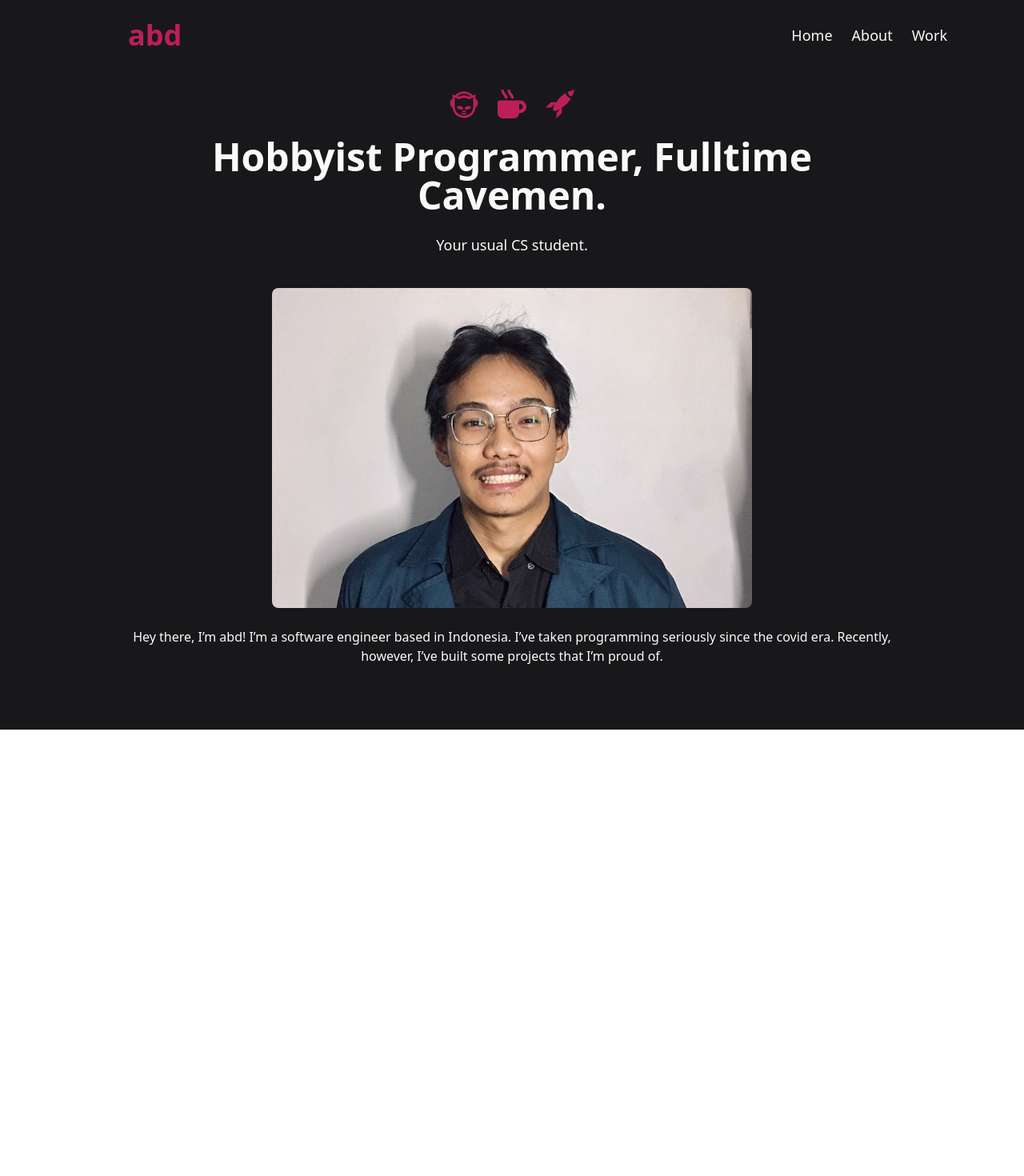
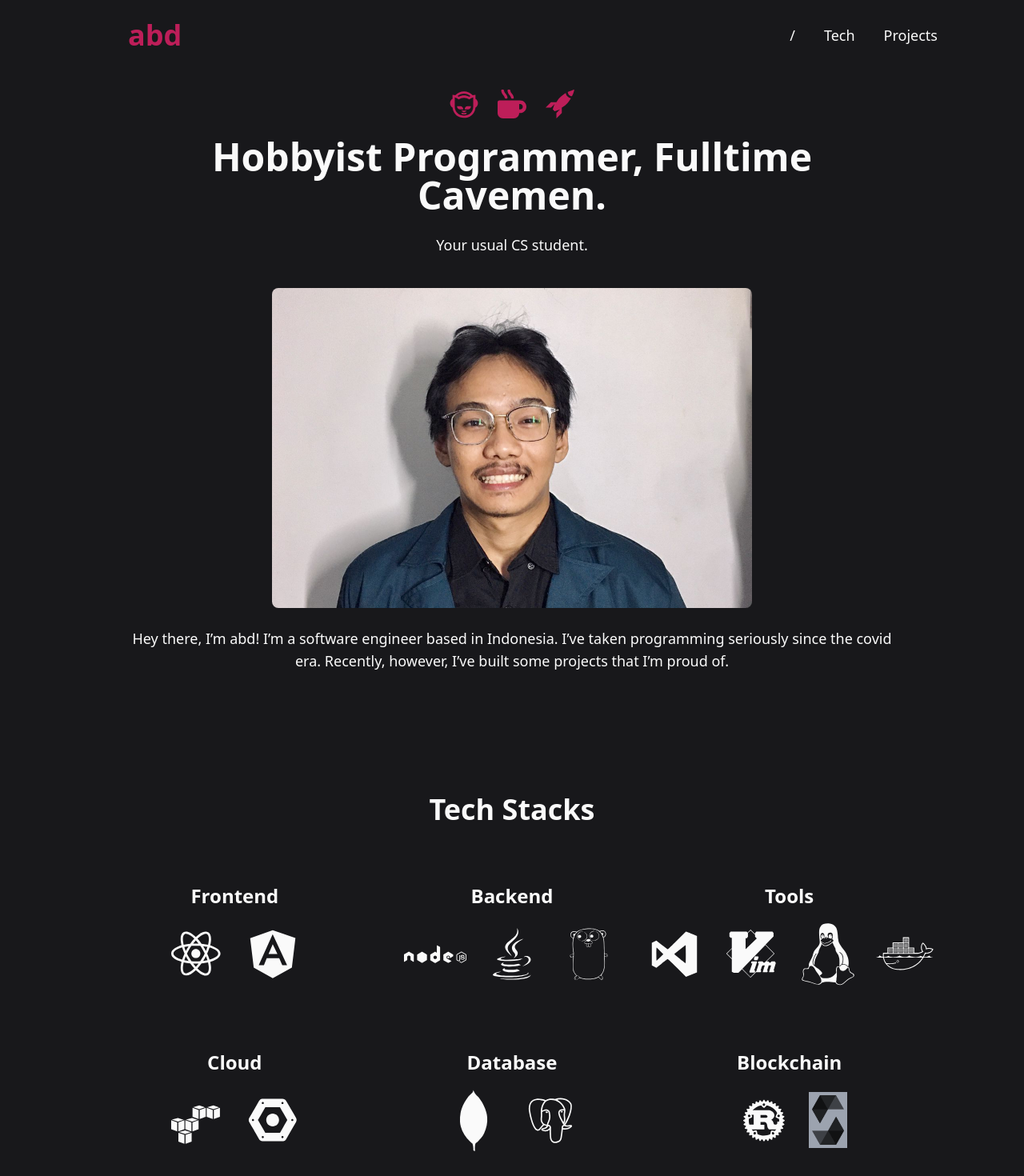
Before and after one commit to 0xzre/profile, a React (Vite) app in the folder client/: page / in a window 1280 px wide. Shown: the top 1470 px of the page at 80% size. Before the commit the page ends 912 px from the top, so only its background shows below. Built offline with nearby package versions, Linux system fonts and the light colour scheme.

Commit message:
add logos tech stacks

```diff
--- a/client/src/App.tsx
+++ b/client/src/App.tsx
@@ -1,22 +1,36 @@
-import { Button } from "@/components/ui/button"
 import { FaNapster } from "react-icons/fa";
 import { FaMugHot } from "react-icons/fa";
 import { GoRocket } from "react-icons/go";
+import { DiReact } from "react-icons/di";
+import { DiVisualstudio } from "react-icons/di";
+import { DiVim } from "react-icons/di";
+import { DiNodejs } from "react-icons/di";
+import { DiAngularSimple } from "react-icons/di";
+import { DiMongodb } from "react-icons/di";
+import { DiLinux } from "react-icons/di";
+import { DiPostgresql } from "react-icons/di";
+import { DiAws } from "react-icons/di";
+import { DiGoogleCloudPlatform } from "react-icons/di";
+import { DiDocker } from "react-icons/di";
+import { DiJava } from "react-icons/di";
+import { DiGo } from "react-icons/di";
+import { DiRust } from "react-icons/di";
+
 
 function App() {
   return (
-    <div className="bg-primary text-primary-foreground min-h-screen px-10 sm:px-20 md:px-40 pb-20">
+    <div className="bg-primary text-primary-foreground min-h-screen px-10 sm:px-20 md:px-40 pb-20 scroll-smooth">
       <nav className="flex justify-between items-center py-6 fixed w-[80%] bg-primary">
         <div className="text-4xl font-bold text-[#bd1e59]">abd</div>
-        <div className="space-x-6 text-lg">
-          <a className="hover:underline" href="#">
-            Home
+        <div className="space-x-3 text-lg">
+          <a className="p-3 rounded-md transition duration-300 hover:bg-slate-700" href="#">
+            /
           </a>
-          <a className="hover:underline" href="#">
-            About
+          <a className="p-3 rounded-md transition duration-300 hover:bg-slate-700" href="#">
+            Tech
           </a>
-          <a className="hover:underline" href="#">
-            Work
+          <a className="p-3 rounded-md transition duration-300 hover:bg-slate-700" href="#">
+            Projects
           </a>
         </div>
       </nav>
@@ -53,10 +67,94 @@ function App() {
             }}
             width="600"
           />
-          <p className="text-center">
+          <p className="text-center text-lg">
             Hey there, I’m abd! I’m a software engineer based in Indonesia. I’ve taken programming seriously since the covid era. Recently,
             however, I’ve built some projects that I’m proud of.
           </p>
+        </div>
+        <div className="mt-28 space-y-8 flex flex-col">
+          <h1 className="text-4xl font-semibold text-center">
+            Tech Stacks
+          </h1>
+          <div>
+            <div className="grid grid-cols-1 md:grid-cols-3 gap-20 mt-10">
+              <div className="flex flex-col items-center space-y-4">
+                <div className="text-2xl font-semibold">Frontend</div>
+                <div className="flex space-x-4">
+                  <div>
+                    <DiReact size='5rem'/>
+                  </div>
+                  <div>
+                    <DiAngularSimple size='5rem'/>
+                  </div>
+                </div>
+              </div>
+              <div className="flex flex-col items-center space-y-4">
+                <div className="text-2xl font-semibold">Backend</div>
+                <div className="flex space-x-4">
+                  <div>
+                    <DiNodejs size='5rem'/>
+                  </div>
+                  <div>
+                    <DiJava size='5rem'/>
+                  </div>
+                  <div>
+                    <DiGo size='5rem'/>
+                  </div>
+                </div>
+              </div>
+              <div className="flex flex-col items-center space-y-4">
+                <div className="text-2xl font-semibold">Tools</div>
+                <div className="flex space-x-4">
+                  <div>
+                    <DiVisualstudio size='5rem'/>
+                  </div>
+                  <div>
+                    <DiVim size='5rem'/>
+                  </div>
+                  <div>
+                    <DiLinux size='5rem'/>
+                  </div>
+                  <div>
+                    <DiDocker size='5rem'/>
+                  </div>
+                </div>
+              </div>
+              <div className="flex flex-col items-center space-y-4">
+                <div className="text-2xl font-semibold">Cloud</div>
+                <div className="flex space-x-4">
+                  <div>
+                    <DiAws size='5rem'/>
+                  </div>
+                  <div>
+                    <DiGoogleCloudPlatform size='5rem'/>
+                  </div>
+                </div>
+              </div>
+              <div className="flex flex-col items-center space-y-4">
+                <div className="text-2xl font-semibold">Database</div>
+                <div className="flex space-x-4">
+                  <div>
+                    <DiMongodb size='5rem'/>
+                  </div>
+                  <div>
+                    <DiPostgresql size='5rem'/>
+                  </div>
+                </div>
+              </div>
+              <div className="flex flex-col items-center space-y-4">
+                <div className="text-2xl font-semibold">Blockchain</div>
+                <div className="flex space-x-4">
+                  <div>
+                    <DiRust size='5rem'/>
+                  </div>
+                  <div className="flex justify-center items-center">
+                    <img src="./src/assets/solidity.png" className='w-[3rem] bg-gray-400 p-1'/>
+                  </div>
+                </div>
+              </div>
+            </div>
+          </div>
         </div>
       </div>
     </div>
```
Also changed, not shown: client/src/assets/solidity.png (added).
